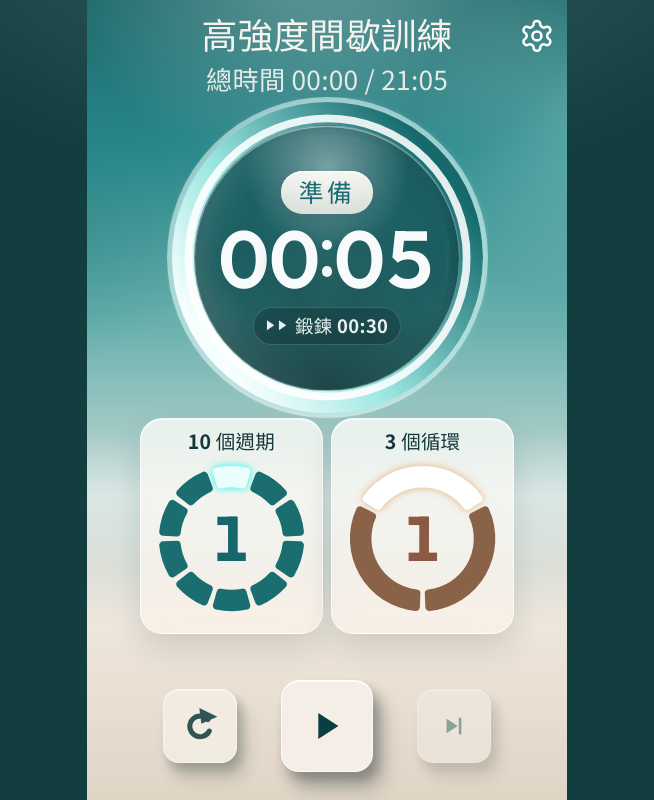
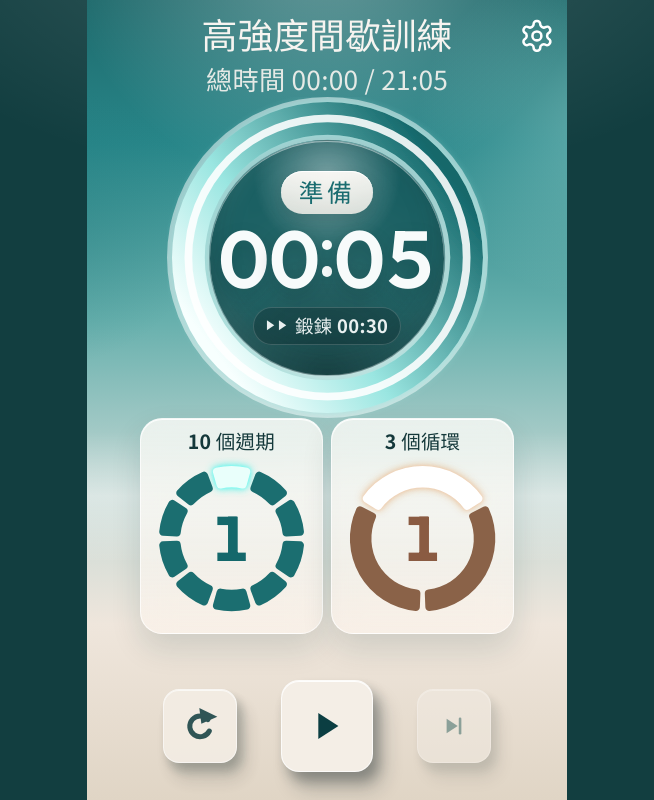
Before and after one commit to eb-barry/HIT-timer, a React (Vite) app: page / in a window 1280 px wide. Shown: the whole page, without its empty margins (313-967 px from the left). Built offline with nearby package versions, Linux system fonts and the light colour scheme.

Commit message:
Cover only the innermost countdown ring.
The dial is six colored bands. The previous core inset hid the inner bands along with the mint lip, so the dark number field now stops at that lip and five rings remain outside it.

Co-authored-by: Barry <eb-barry@users.noreply.github.com>

```diff
--- a/src/styles.css
+++ b/src/styles.css
@@ -305,8 +305,9 @@ button:disabled { cursor: default; opacity: 0.42; }
 
 .ring-core {
   position: absolute;
-  /* Cover only the thin mint ring beside the numbers. The white dial outside it stays. */
-  inset: 8.6%;
+  /* The dial reads as six colored rings. This covers only the innermost
+     mint band and lets it join the dark number field. Five rings stay outside. */
+  inset: 13.35%;
   z-index: 2;
   border-radius: 50%;
   display: flex;
```
